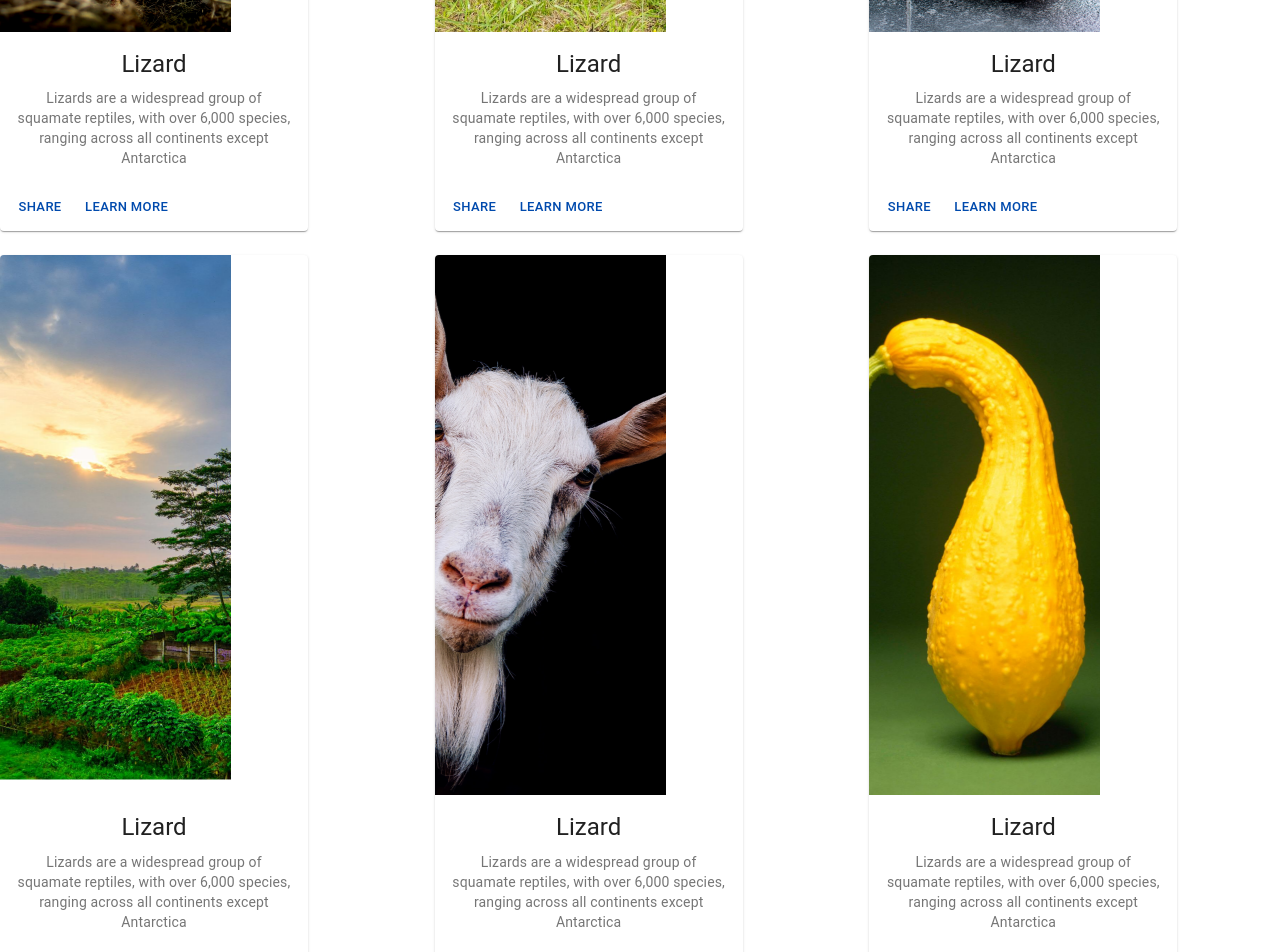
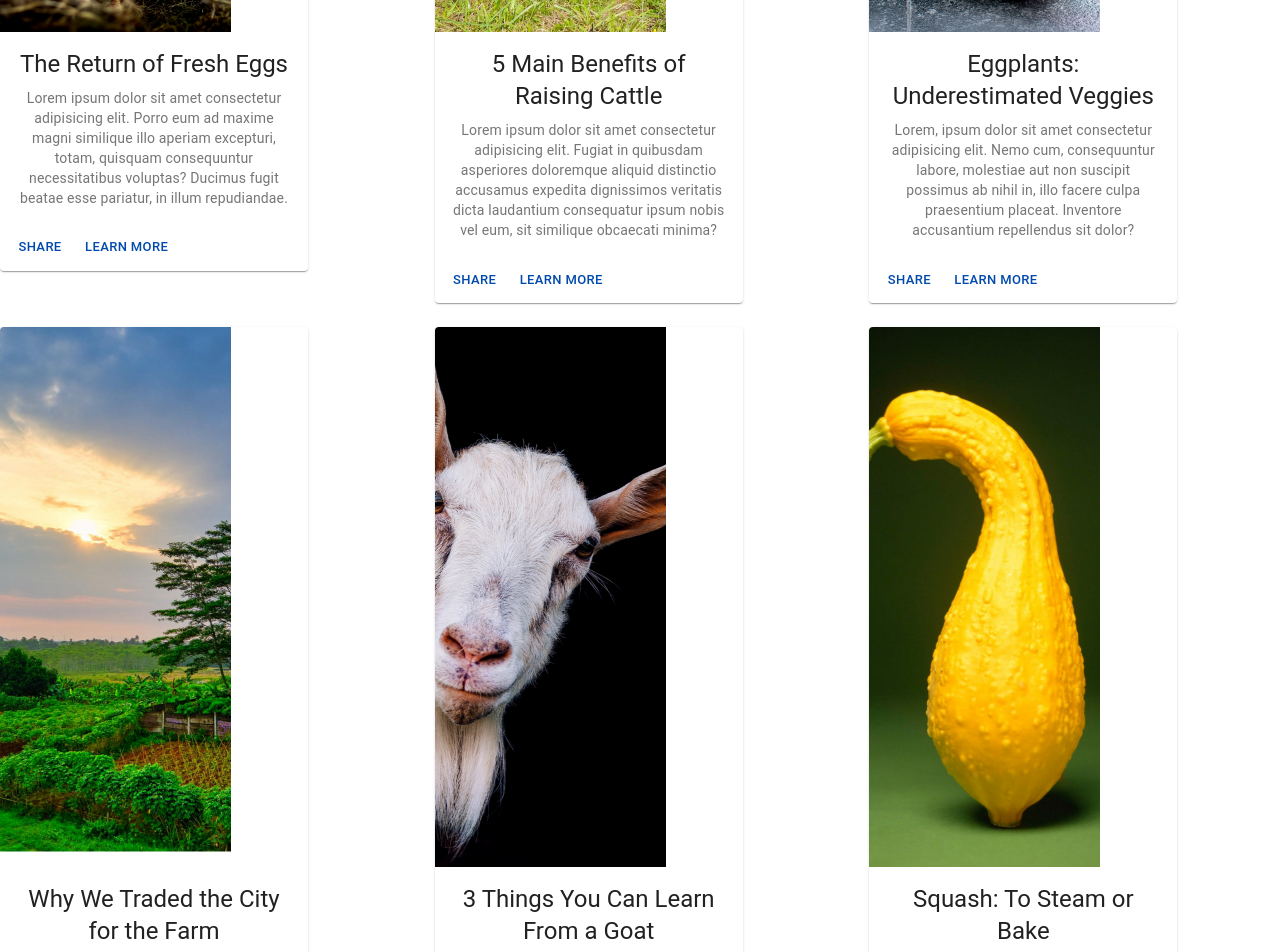
Before and after one commit to Delabove/Blog-Landing-Layout, a React (Create React App) app: page / in a window 1280 px wide. Shown: the part 1260-2212 px from the top of the page. Built offline with nearby package versions, Linux system fonts and the light colour scheme.

Commit message:
Added blog images, dummy data, and grid

```diff
--- a/src/App.js
+++ b/src/App.js
@@ -96,11 +96,10 @@ function App() {
         />
         <CardContent>
           <Typography gutterBottom variant="h5" component="h2">
-            Lizard
+            The Return of Fresh Eggs
           </Typography>
           <Typography variant="body2" color="textSecondary" component="p">
-            Lizards are a widespread group of squamate reptiles, with over 6,000 species, ranging
-            across all continents except Antarctica
+            Lorem ipsum dolor sit amet consectetur adipisicing elit. Porro eum ad maxime magni similique illo aperiam excepturi, totam, quisquam consequuntur necessitatibus voluptas? Ducimus fugit beatae esse pariatur, in illum repudiandae.
           </Typography>
         </CardContent>
       </CardActionArea>
@@ -125,11 +124,10 @@ function App() {
         />
         <CardContent>
           <Typography gutterBottom variant="h5" component="h2">
-            Lizard
+           5 Main Benefits of Raising Cattle
           </Typography>
           <Typography variant="body2" color="textSecondary" component="p">
-            Lizards are a widespread group of squamate reptiles, with over 6,000 species, ranging
-            across all continents except Antarctica
+            Lorem ipsum dolor sit amet consectetur adipisicing elit. Fugiat in quibusdam asperiores doloremque aliquid distinctio accusamus expedita dignissimos veritatis dicta laudantium consequatur ipsum nobis vel eum, sit similique obcaecati minima?
           </Typography>
         </CardContent>
       </CardActionArea>
@@ -154,11 +152,10 @@ function App() {
         />
         <CardContent>
           <Typography gutterBottom variant="h5" component="h2">
-            Lizard
+            Eggplants: Underestimated Veggies
           </Typography>
           <Typography variant="body2" color="textSecondary" component="p">
-            Lizards are a widespread group of squamate reptiles, with over 6,000 species, ranging
-            across all continents except Antarctica
+            Lorem, ipsum dolor sit amet consectetur adipisicing elit. Nemo cum, consequuntur labore, molestiae aut non suscipit possimus ab nihil in, illo facere culpa praesentium placeat. Inventore accusantium repellendus sit dolor?
           </Typography>
         </CardContent>
       </CardActionArea>
@@ -183,11 +180,10 @@ function App() {
         />
         <CardContent>
           <Typography gutterBottom variant="h5" component="h2">
-            Lizard
+            Why We Traded the City for the Farm
           </Typography>
           <Typography variant="body2" color="textSecondary" component="p">
-            Lizards are a widespread group of squamate reptiles, with over 6,000 species, ranging
-            across all continents except Antarctica
+            Lorem ipsum dolor, sit amet consectetur adipisicing elit. Consequatur illo molestiae non ut odio dolorem dolor nulla inventore suscipit veritatis laboriosam repudiandae pariatur animi, accusantium corporis. Veritatis excepturi dolor maxime!
           </Typography>
         </CardContent>
       </CardActionArea>
@@ -212,11 +208,10 @@ function App() {
         />
         <CardContent>
           <Typography gutterBottom variant="h5" component="h2">
-            Lizard
+            3 Things You Can Learn From a Goat
           </Typography>
           <Typography variant="body2" color="textSecondary" component="p">
-            Lizards are a widespread group of squamate reptiles, with over 6,000 species, ranging
-            across all continents except Antarctica
+            Lorem ipsum dolor sit, amet consectetur adipisicing elit. Numquam aut ducimus dolore deleniti quod. Dolores suscipit neque vel dicta, amet consectetur earum dignissimos iusto nemo officiis voluptas error, sapiente laborum.
           </Typography>
         </CardContent>
       </CardActionArea>
@@ -241,11 +236,10 @@ function App() {
         />
         <CardContent>
           <Typography gutterBottom variant="h5" component="h2">
-            Lizard
+            Squash: To Steam or Bake
           </Typography>
           <Typography variant="body2" color="textSecondary" component="p">
-            Lizards are a widespread group of squamate reptiles, with over 6,000 species, ranging
-            across all continents except Antarctica
+            Lorem, ipsum dolor sit amet consectetur adipisicing elit. Tempore culpa quasi non delectus adipisci, fuga molestias tempora debitis eveniet minus placeat obcaecati fugit ab doloribus, rerum vitae perferendis asperiores earum.
           </Typography>
         </CardContent>
       </CardActionArea>
```
